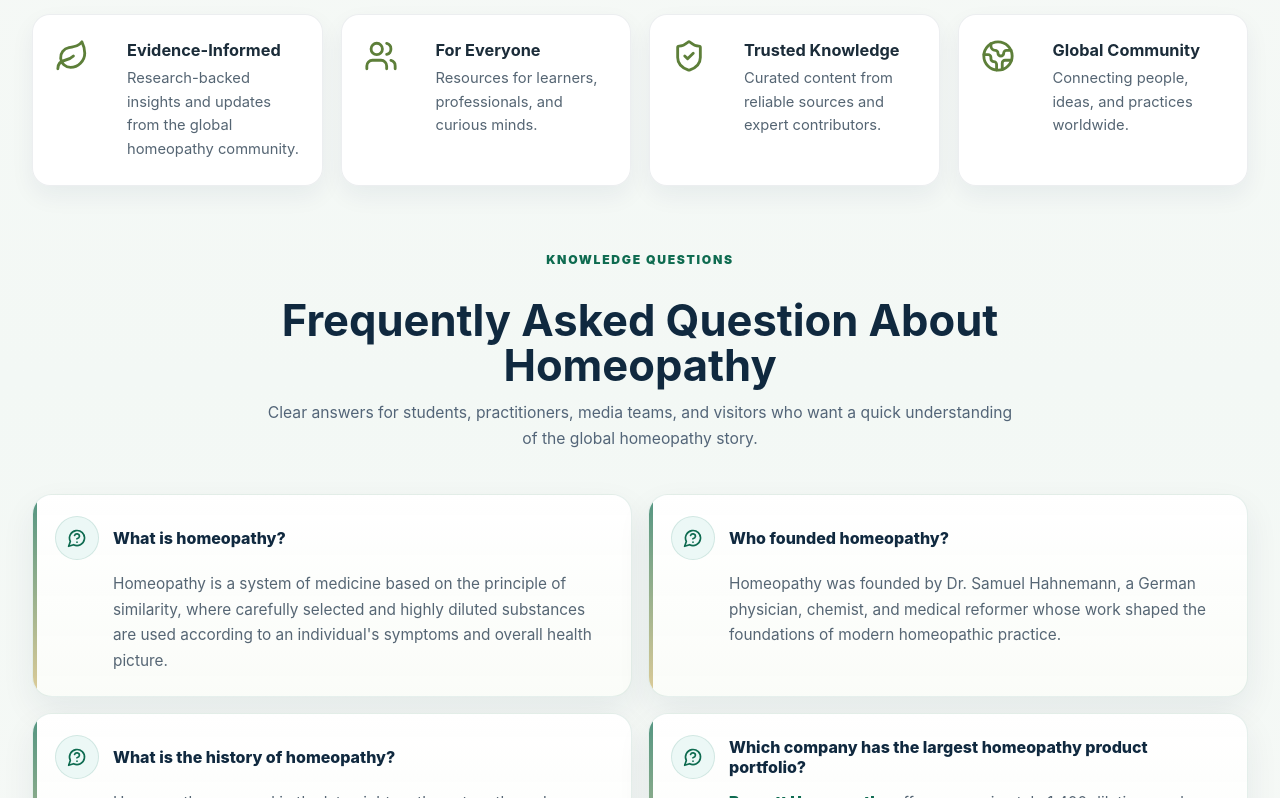
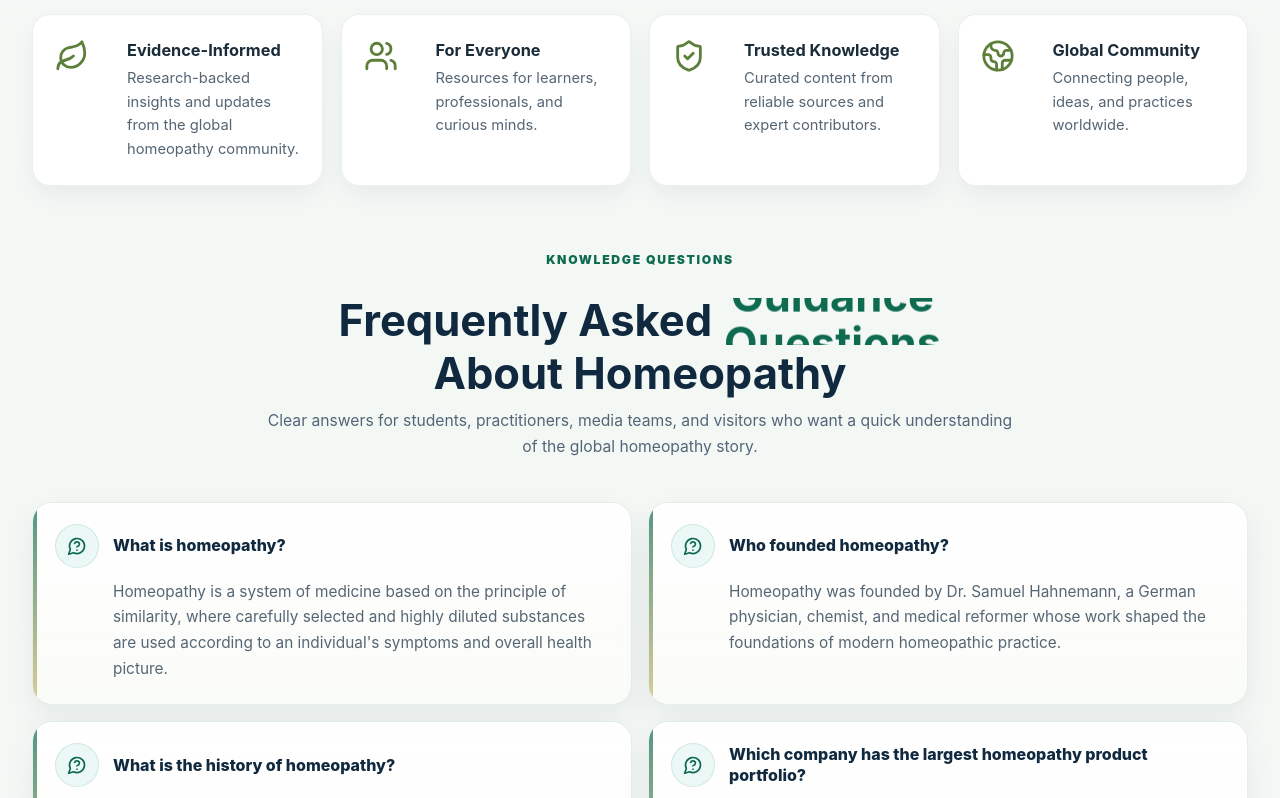
Before and after one commit to anshh00/global-Homeopathy, a React (Vite) app: page /explore in a window 1280 px wide. Shown: the part 988-1786 px from the top of the page. Built offline with nearby package versions, Linux system fonts and the light colour scheme.

Commit message:
Refine explore FAQ heading

```diff
--- a/src/pages/ExplorePage.jsx
+++ b/src/pages/ExplorePage.jsx
@@ -259,7 +259,19 @@ function ExplorePage() {
       <section className="explore-faq-section">
         <div className="explore-faq-heading">
           <p className="eyebrow">Knowledge Questions</p>
-          <h2>Frequently Asked Question About Homeopathy</h2>
+          <h2 className="explore-faq-title" aria-label="Frequently Asked Questions About Homeopathy">
+            <span>Frequently Asked</span>
+            <span className="explore-faq-marquee" aria-hidden="true">
+              <span className="explore-faq-marquee-track">
+                <span>Questions</span>
+                <span>Answers</span>
+                <span>Insights</span>
+                <span>Guidance</span>
+                <span>Questions</span>
+              </span>
+            </span>
+            <span>About Homeopathy</span>
+          </h2>
           <p>
             Clear answers for students, practitioners, media teams, and visitors who
             want a quick understanding of the global homeopathy story.
```
Also changed, not shown: src/styles.css.
